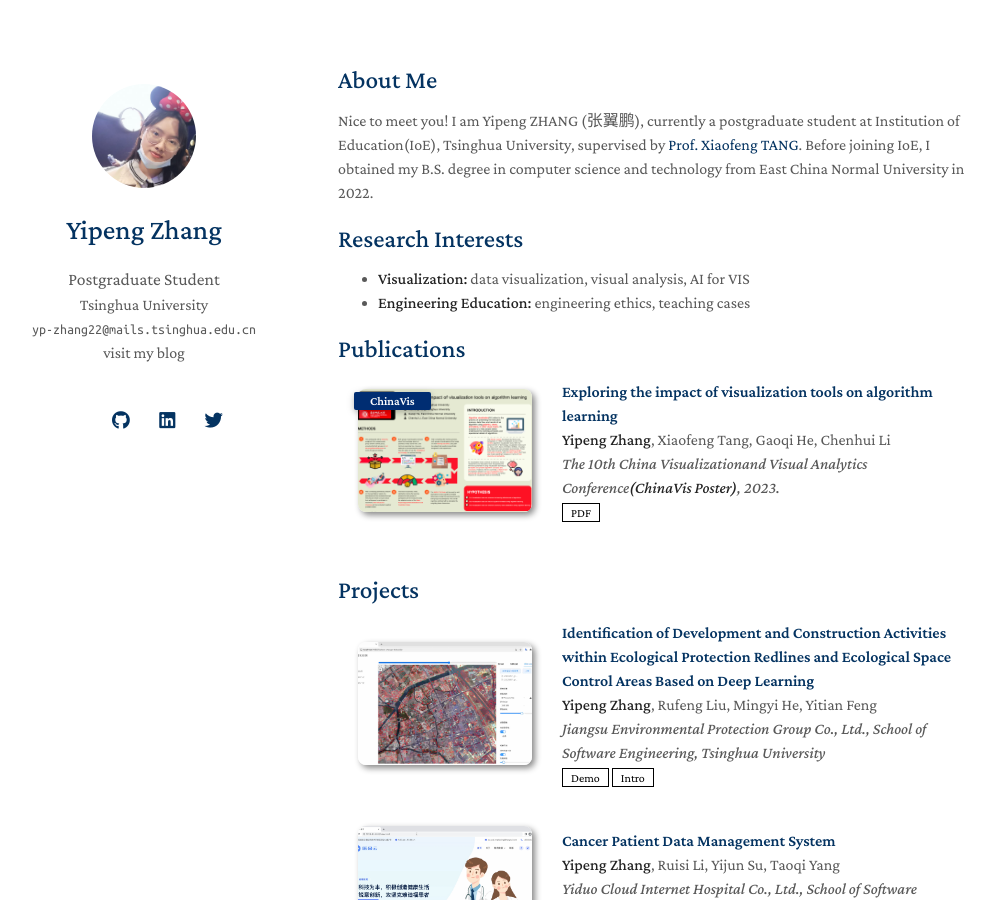
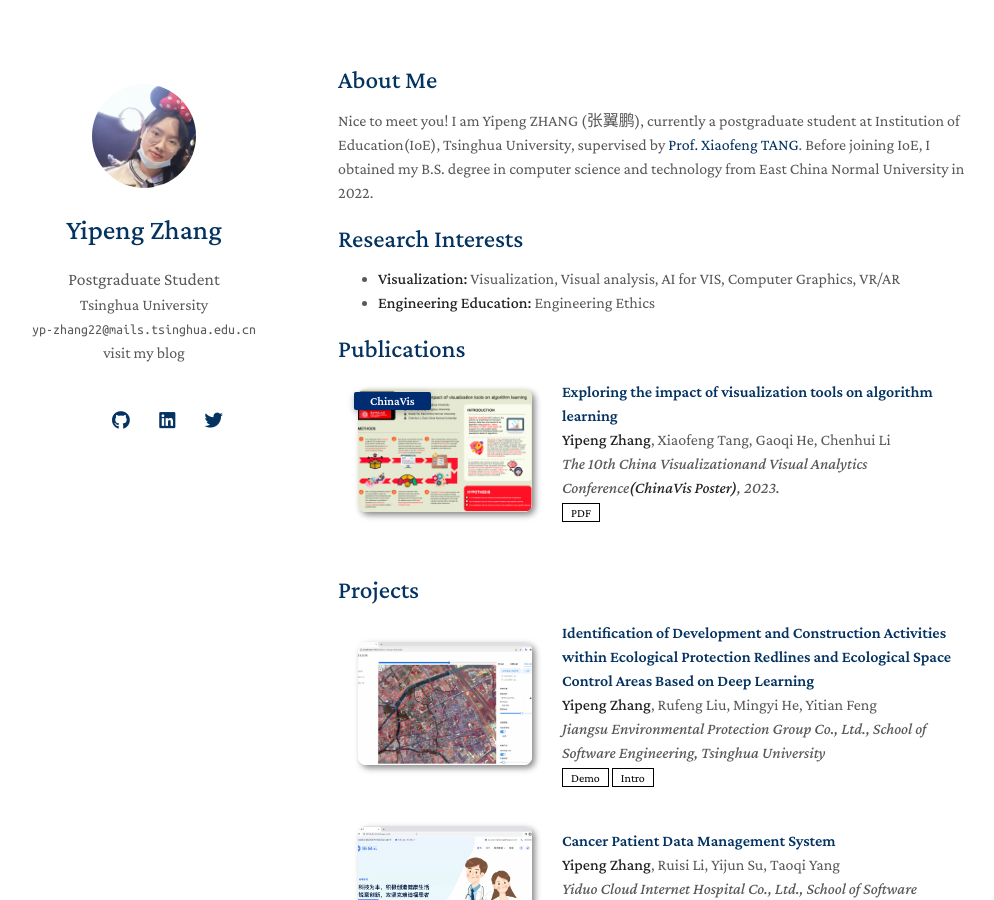
Before and after one commit to YipengZhang22/YipengZhang22.github.io, a Jekyll site: the page built from index.md, in a window 1280 px wide and 900 px high. Shown: the whole window, without its empty margins (132-1126 px from the left). Built offline with Jekyll 4.4.1, drawn with Linux system fonts in a browser that asks for light colours; nearby versions of some CDN libraries; a style sheet for code colours, icons or effects is not loaded; our own code applies the rules of GitHub Pages for plain Markdown files.

Commit message:
Update index.md

```diff
--- a/index.md
+++ b/index.md
@@ -8,8 +8,8 @@ Nice to meet you! I am Yipeng ZHANG (张翼鹏), currently a postgraduate studen
 
 ## Research Interests
 
-- **Visualization:** data visualization, visual analysis, AI for VIS
-- **Engineering Education:** engineering ethics, teaching cases
+- **Visualization:** Visualization, Visual analysis, AI for VIS, Computer Graphics, VR/AR
+- **Engineering Education:** Engineering Ethics
 
 
 {% include_relative _includes/publications.md %}
```
